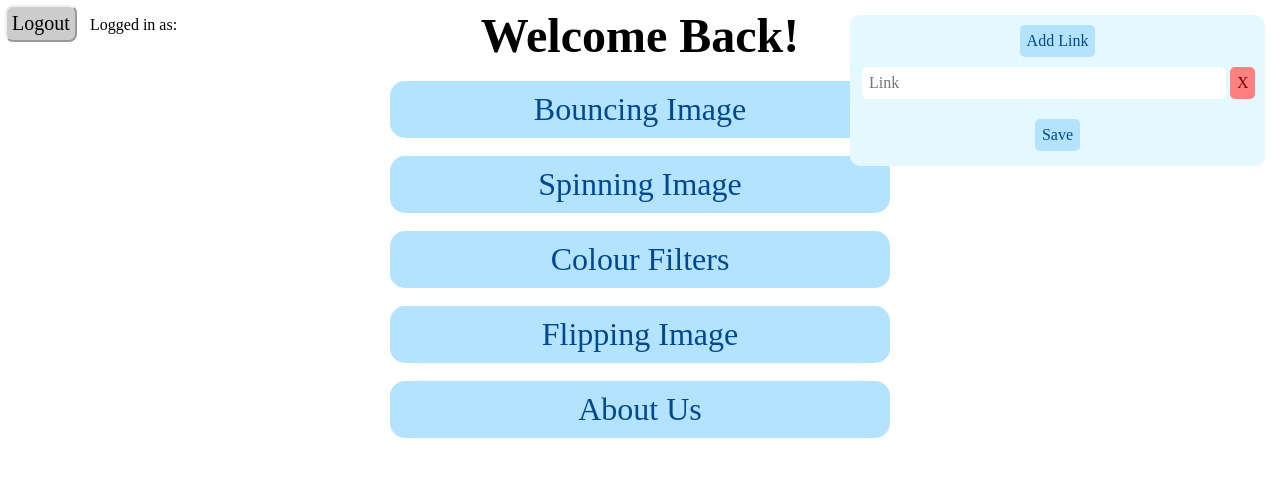
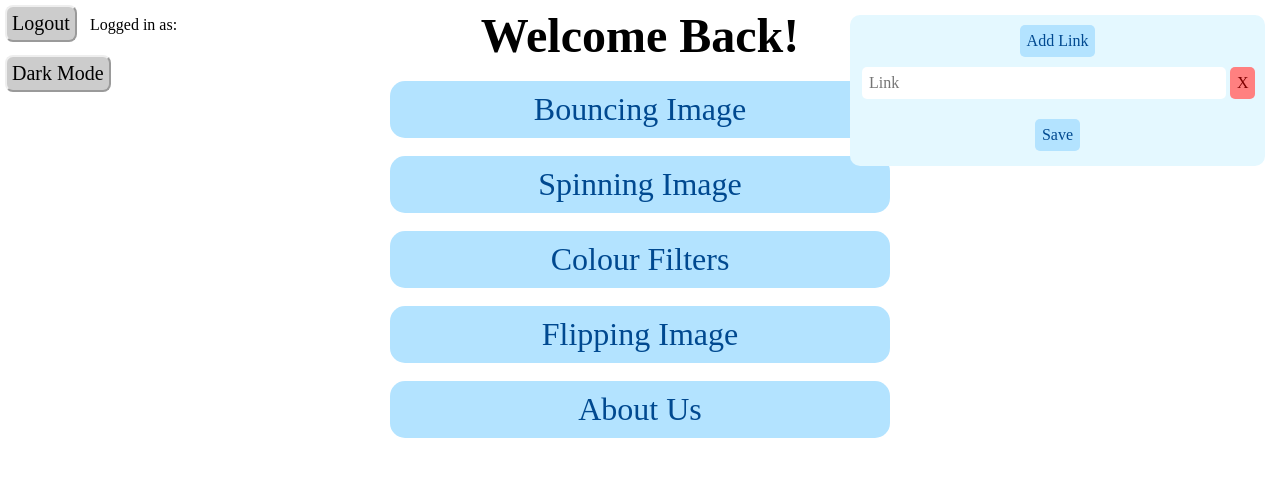
Before and after one commit to Itisalex2/HackKU-April-2021-Marathon, a Flask app: page / in a window 1280 px wide. Shown: the top 477 px of the page. Run offline with Flask 2, Linux system fonts and the light colour scheme; a user stored in the database is signed in; some libraries are stand-ins or nearby versions.

Commit message:
index.html dark mode

```diff
--- a/templates/index.html
+++ b/templates/index.html
@@ -47,6 +47,27 @@
 		}
 		console.log(links);
 		document.getElementById("links_array").value = links.toString();
+	}
+
+	var dark = false;
+	function dark_mode() {
+		dark = !dark;
+		if (dark) {
+			document.getElementById("mode").innerHTML = "Light Mode";
+			document.getElementById("wrapper").style.backgroundColor = "#102344";
+			document.getElementById("info").style.backgroundColor = "#102344";
+		}
+		else {
+			document.getElementById("mode").innerHTML = "Dark Mode";
+			document.getElementById("wrapper").style.backgroundColor = "#e4f8ff";
+			document.getElementById("info").style.backgroundColor = "#e4f8ff";
+		}
+		document.body.classList.toggle("darkmode");
+		document.body.classList.toggle("lightmode");
+	}
+
+	function load() {
+		document.body.classList.toggle("lightmode");
 	}
 
 </script>
@@ -113,12 +134,28 @@
 		transform: scale(1.08);
 		color: inherit;
 	}
+
+	.darkmode {
+		background-color: black;
+		color: white;
+		transition: 0.5s;
+		box-shadow: white;
+	}
+
+	.lightmode {
+		background-color: white;
+		color: black;
+		transition: 0.5s;
+		box-shadow: black;
+	}
+
 </style>
 
-<body style="font-family: Futura; font-weight: bold;">
+<body style="font-family: Futura; font-weight: bold;" onload="load()">
 	<form action="/logout" method="get" style="margin: 0px;">
 		<button class="small_button" style="text-align: left; font-size:20px" type="submit">Logout</button>
 	</form>
+	<button id="mode" class="small_button" style="text-align: left; font-size:20px; top:55px;" onclick="dark_mode()">Dark Mode</button>
 	<p style="position: absolute; top: 0px; left: 90px; font-weight: normal; font-size: 16px; ">Logged in as: <span id="username"></span></p>
 	<center style="font-size: 48px">
 		Welcome Back!
@@ -150,13 +187,13 @@
 	<br>
 	<button style="text-align: center;" class="button" onclick="about_us()">About Us</button>
 	<br>
-	<span id="info" style="font-weight: normal; font-size: 24px; text-align: center; display: none; background-color: #e4f8ff; width: 480px; margin: auto; border-radius: 15px; padding: 10px 10px">
+	<span id="info" style="transition: 0.2s; font-weight: normal; font-size: 24px; text-align: center; display: none; background-color: #e4f8ff; width: 480px; margin: auto; border-radius: 15px; padding: 10px 10px">
 		Welcome to this website!<br>
 		HackKU: General Track<br>
 		Created by Alex and Kee Meng<br>
 	</span>
 	<br>
-	<div style="top: 15px; right: 15px; position: absolute; background-color: #e4f8ff; text-align: center; padding: 10px; border-radius: 10px">
+	<div id="wrapper" style="transition: 0.5s; top: 15px; right: 15px; position: absolute; background-color: #e4f8ff; text-align: center; padding: 10px; border-radius: 10px">
 		<div id="inputs">
 			<button onclick="new_link()" style="font-family: Futura; font-size: 16px; padding:5px; border-radius: 5px; border-color: transparent; background-color: #b3e3ff; margin: 10px; margin-top:0px; color: #004990;">Add Link</button>
 			<div id="input1">
```
